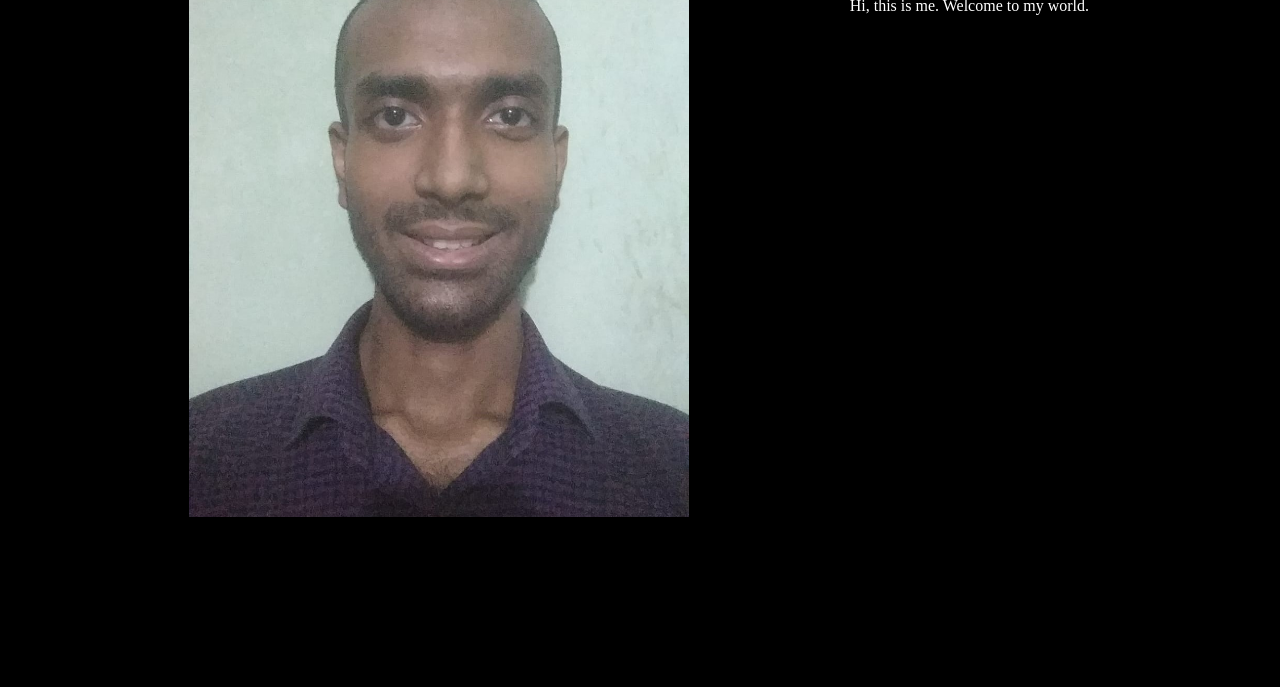
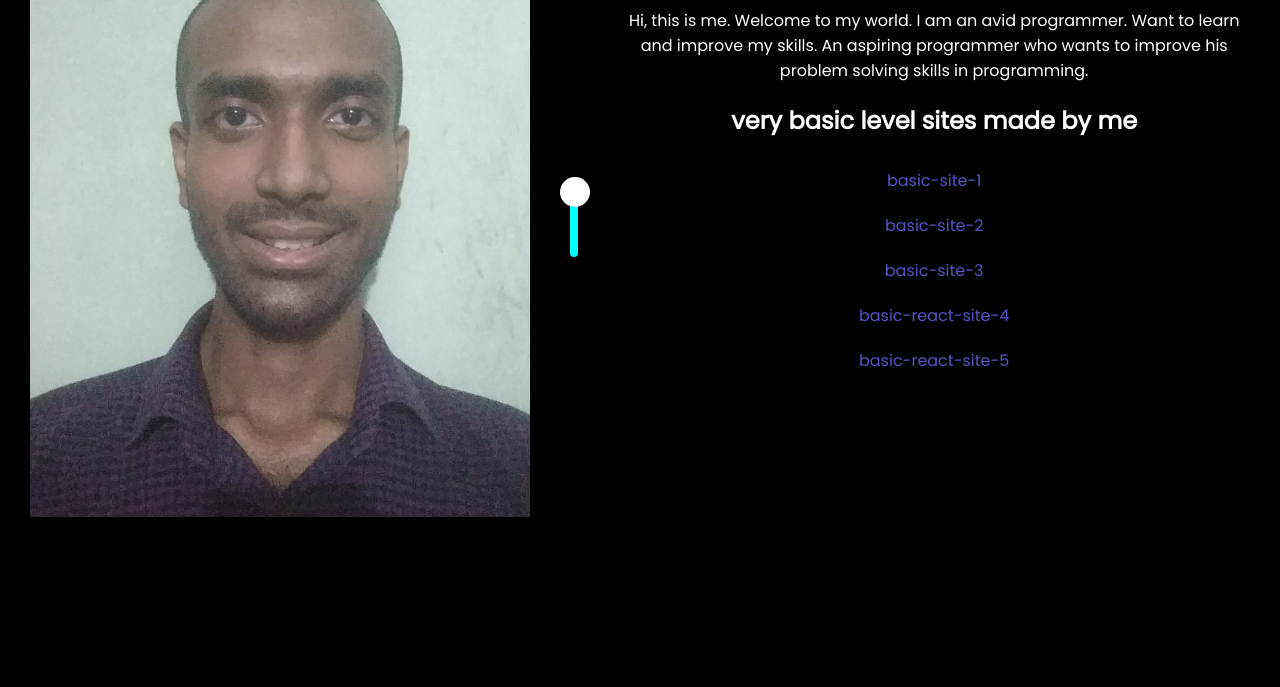
Before and after one commit to akash-ganga/pf-repo, a plain HTML site: page index.html in a window 1280 px wide. Shown: the part 113-800 px from the top of the page. Drawn offline with Linux system fonts and the light colour scheme.

Commit message:
js added with comment code

```diff
--- a/index.html
+++ b/index.html
@@ -1,19 +1,35 @@
 <!DOCTYPE html>
 <html lang="en">
+
 <head>
     <meta charset="UTF-8">
     <meta http-equiv="X-UA-Compatible" content="IE=edge">
     <meta name="viewport" content="width=device-width, initial-scale=1.0">
     <title>Abeed</title>
+    <link rel="preconnect" href="https://fonts.googleapis.com">
+    <link rel="preconnect" href="https://fonts.gstatic.com" crossorigin>
+    <link href="https://fonts.googleapis.com/css2?family=Poppins&display=swap" rel="stylesheet">
     <link rel="stylesheet" href="style.css">
     <link rel="icon" type="image/x-icon" href="nom1.jpeg">
 </head>
-<body>
+
+<body id="main">
     <img src="nom1.jpeg">
+    <div id="button">
+        <div title="click it" id="inner-but"></div>
+    </div>
     <div>
         <h1 class="header">Md. Abeed Arefin</h1>
-        <p class="detail">Hi, this is me. Welcome to my world.</p>
+        <p class="detail">Hi, this is me. Welcome to my world. I am an avid programmer. Want to learn and improve my
+            skills. An aspiring programmer who wants to improve his problem solving skills in programming.</p>
+        <h2>very basic level sites made by me</h2>
+        <a class="link" href="https://hungry-ride-06b27c.netlify.app/" target="_blank">basic-site-1</a>
+        <a class="link" href="https://poetic-entremet-671d53.netlify.app/" target="_blank">basic-site-2</a>
+        <a class="link" href="https://sunny-chebakia-2bc388.netlify.app/" target="_blank">basic-site-3</a>
+        <a class="link" href="https://scintillating-tanuki-e3a541.netlify.app/" target="_blank">basic-react-site-4</a>
+        <a class="link" href="https://mellow-alpaca-b3b2b6.netlify.app/" target="_blank">basic-react-site-5</a>
     </div>
     <script src="program.js"></script>
 </body>
+
 </html>
--- a/program.js
+++ b/program.js
@@ -0,0 +1,18 @@
+const bod = document.getElementsByTagName('body')[0];
+const but = document.getElementById('inner-but');
+// bod.style.backgroundColor = 'black';
+// function changeColor(){
+//     if(bod.style.backgroundColor == 'black'){
+//         bod.style.backgroundColor = 'white';
+//         bod.style.color = 'black';
+//         but.style.backgroundColor = 'black';
+//         but.style.top = '50px';
+//     }
+//     else{
+//         bod.style.backgroundColor = 'black';
+//         bod.style.color = 'white';
+//         but.style.backgroundColor = 'white';
+//         but.style.top = '0px';
+//     }
+// }
+// but.addEventListener('click', changeColor);
--- a/style.css
+++ b/style.css
@@ -6,6 +6,7 @@ body{
     color: white;
     text-align: center;
     padding: 30px;
+    font-family: 'Poppins', sans-serif;
 }
 img{
     height: 600px;
@@ -14,3 +15,33 @@ img{
 .detail, .header{
     text-align: center;
 }
+#button{
+    width: 20px;
+    height: 80px;
+    background-color: aqua;
+    margin: auto 40px;
+    border-radius: 10px;
+    position: relative;
+}
+#inner-but{
+    width: 30px;
+    height: 30px;
+    background-color: white;
+    border-radius: 20px;
+    position: absolute;
+    left: -10px;
+    top: 0px;
+}
+a{
+    display: block;
+    width: 200px;
+    margin: 0 auto;
+    text-decoration: none;
+    color:rgb(84, 84, 199);
+    padding: 10px 20px;
+}
+a:hover{
+    color: chartreuse;
+    width: 400px;
+    font-size: xx-large;
+}
```
